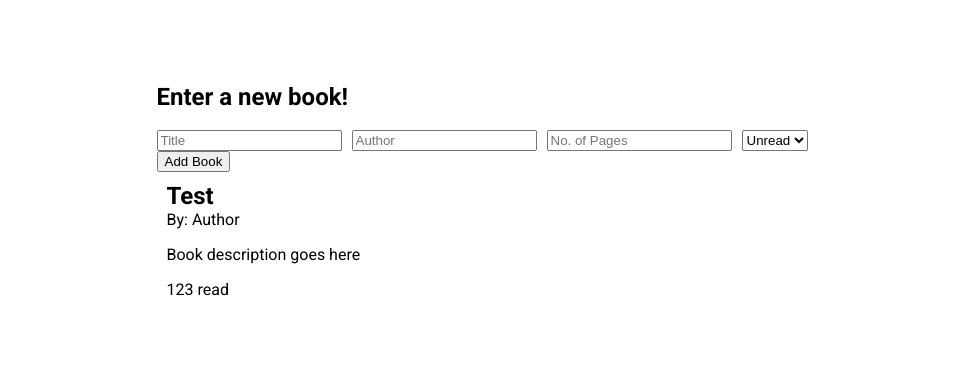
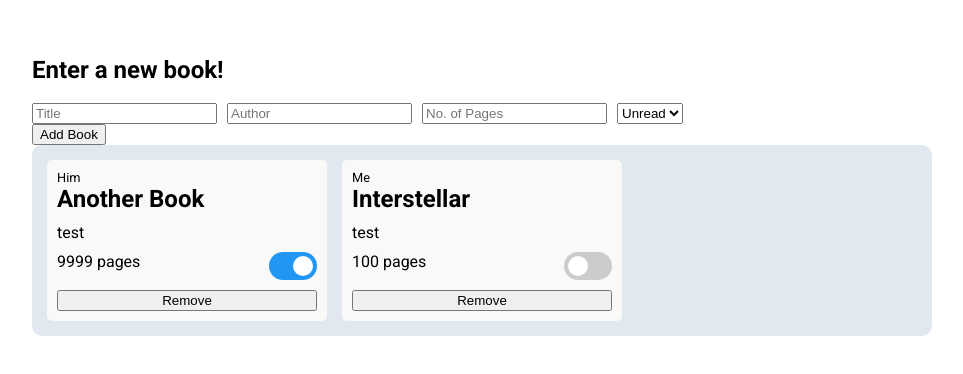
Before and after one commit to lowkangxuan/OdinProject, a plain HTML site: page library/index.html in a window 1280 px wide. Shown: the part 214-588 px from the top of the page, without its empty margins (158-1121 px from the left). Drawn offline with Linux system fonts and the light colour scheme.

Commit message:
Completed library assignment

```diff
--- a/library/index.html
+++ b/library/index.html
@@ -30,25 +30,7 @@
             </form>
         </div>
         <div class="book-list">
-            <div class="card">
-                <h2 class="book-title">
-                    Test
-                    <small class="book-author">
-                        By: Author
-                    </small>
-                </h2>
-                <p class="book-description">
-                    Book description goes here
-                </p>
-                <div class="bottom-area">
-                    <span class="book-pages">
-                        123
-                    </span>
-                    <span class="book-read-status">
-                        read
-                    </span>
-                </div>
-            </div>
+
         </div>
     </div>
     <script src="script.js"></script>
--- a/library/script.js
+++ b/library/script.js
@@ -1,5 +1,5 @@
-const library = [];
-const bookListDisplay = document.getElementById("book-list");
+let library = [];
+const bookListDisplay = document.querySelector(".book-list");
 const titleInput = document.getElementById("title");
 const authorInput = document.getElementById("author");
 const pageInput = document.getElementById("pages");
@@ -13,28 +13,88 @@ form.addEventListener("submit", (e) => {
     form.reset();
 });
 
-function Book(title, author, pages, isRead) {
+let testBook1 = new Book("Interstellar", "Me", undefined, 100, false);
+let testBook2 = new Book("Another Book", "Him", undefined, 9999, true);
+library.push(testBook1);
+library.push(testBook2);
+refreshBookListDisplay();
+
+function Book(title, author, description, pages, isRead) {
     if (!new.target) {
         throw Error("You must use the 'new' operator to call the constructor");
     }
     this.title = title;
     this.author = author;
+    this.description
     this.pages = pages;
     this.isRead = isRead;
+    this.uniqueID = crypto.randomUUID(); // Assigning a unique ID
 }
 
 Book.prototype.getInfo = function() {
-    return (`Title: ${this.title}, Author: ${this.author}, Pages: ${this.pages}, Is Read: ${this.isRead}`);
+    return (`Title: ${this.title}, Author: ${this.author}, Pages: ${this.pages}, Is Read: ${this.isRead}, UID: ${this.uniqueID}`);
+}
+
+Book.prototype.setRead = function(newRead) {
+    this.isRead = newRead;
 }
 
 function createNewBook() {
-    const newBook = new Book(titleInput.value, authorInput.value, pageInput.value, isReadInput.value);
+    const newBook = new Book(titleInput.value, authorInput.value, undefined, pageInput.value, isReadInput.value === "read" ? true : false);
     library.push(newBook);
     refreshBookListDisplay();
 }
 
+function createBookListCard(inBook) {
+    let cardElement = document.createElement("div");
+    cardElement.className = "card";
+    cardElement.setAttribute("data-id", `${inBook.uniqueID}`);
+    cardElement.innerHTML =
+    `
+        <h2 class="book-title">
+            <small class="book-author">
+                ${inBook.author}
+            </small>
+            ${inBook.title}
+        </h2>
+        <p class="book-description">
+            test
+        </p>
+        <div class="bottom-area">
+            <span class="book-pages">
+                ${inBook.pages} pages
+            </span>
+            <label class="switch">
+                <input type="checkbox" ${inBook.isRead === true ? "checked" : ""}>
+                <span class="slider round"></span>
+            </label>
+        </div>
+        <button type="button" class="remove-book-btn">Remove</button>
+    `;
+
+    return cardElement;
+}
+
+function removeFromBookList(removedBookID) {
+    library = library.filter((book) => book.uniqueID !== removedBookID);
+    refreshBookListDisplay();
+}
+
 function refreshBookListDisplay() {
+    bookListDisplay.innerHTML = " ";
     library.forEach(element => {
-        console.log(element);
+        // Button to remove book from the booklist
+        newCard = createBookListCard(element);
+        newCard.querySelector(".remove-book-btn").addEventListener("click", (e) => {
+            removeFromBookList(e.target.parentNode.dataset.id);
+        });
+
+        // Changing book read status
+        newCard.querySelector(".switch input").addEventListener("change", (e) => {
+            let correspondingBook = library.find(book => book.uniqueID === e.target.parentNode.parentNode.parentNode.dataset.id);
+            correspondingBook.setRead(e.target.checked);
+        });
+        bookListDisplay.prepend(newCard);
     });
+    console.log(library);
 }
--- a/library/style.css
+++ b/library/style.css
@@ -14,6 +14,8 @@ body {
     display: flex;
     flex-direction: column;
     justify-content: center;
+    max-width: 900px;
+    flex: 1;
 }
 
 /* Form Area */
@@ -27,20 +29,106 @@ body {
 .book-list {
     display: grid;
     grid-template-columns: repeat(auto-fill, minmax(250px, 1fr));
+    background-color: var(--grey);
+    border-radius: 10px;
+    padding: 15px;
+    gap: 15px;
 }
 
 .card {
     display: flex;
     flex-direction: column;
+    background-color: var(--white);
+    border-radius: 5px;
     padding: 10px;
+    gap: 10px;
 }
 
-h2.book-title {
+.card .book-title {
     margin: 0;
 }
 
-h2.book-title small {
+.book-title small {
     display: block;
-    font-size: 1rem;
+    font-size: 0.8rem;
     font-weight: 400;
 }
+
+.book-description {
+    margin: 0;
+}
+
+.bottom-area .switch {
+    float: right;
+}
+
+
+
+
+
+
+/*
+*   CODE FOR TOGGLE SWITCH FROM: https://www.w3schools.com/howto/howto_css_switch.asp
+*/
+/* The switch - the box around the slider */
+.switch {
+  position: relative;
+  display: inline-block;
+  width: 48px;
+  height: 28px;
+}
+
+/* Hide default HTML checkbox */
+.switch input {
+  opacity: 0;
+  width: 0;
+  height: 0;
+}
+
+/* The slider */
+.slider {
+  position: absolute;
+  cursor: pointer;
+  top: 0;
+  left: 0;
+  right: 0;
+  bottom: 0;
+  background-color: #ccc;
+  -webkit-transition: .4s;
+  transition: .4s;
+}
+
+.slider:before {
+  position: absolute;
+  content: "";
+  height: 20px;
+  width: 20px;
+  left: 4px;
+  bottom: 4px;
+  background-color: white;
+  -webkit-transition: .4s;
+  transition: .4s;
+}
+
+input:checked + .slider {
+  background-color: #2196F3;
+}
+
+input:focus + .slider {
+  box-shadow: 0 0 1px #2196F3;
+}
+
+input:checked + .slider:before {
+  -webkit-transform: translateX(20px);
+  -ms-transform: translateX(20px);
+  transform: translateX(20px);
+}
+
+/* Rounded sliders */
+.slider.round {
+  border-radius: 34px;
+}
+
+.slider.round:before {
+  border-radius: 50%;
+}
```
